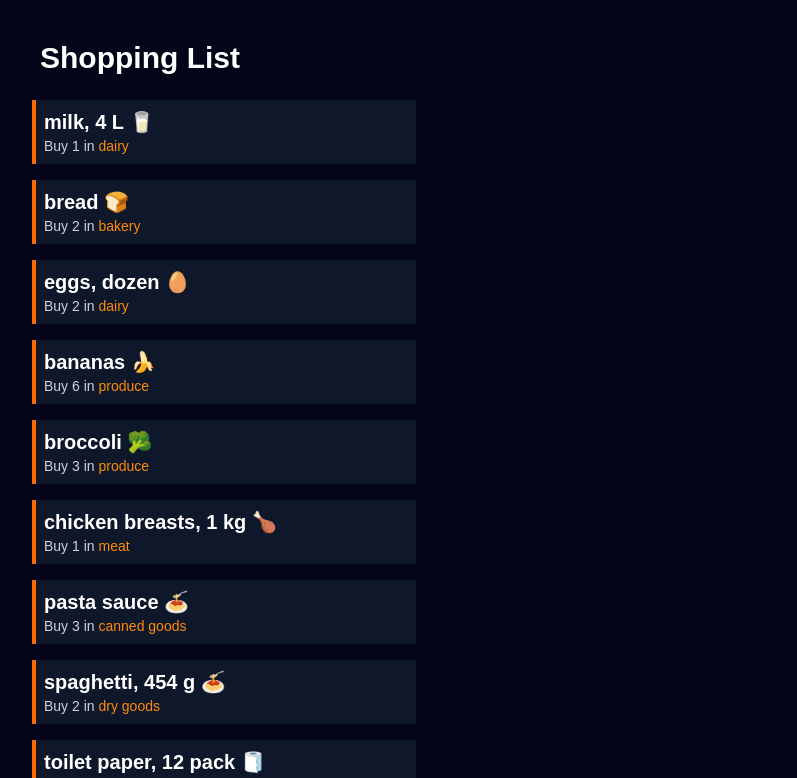
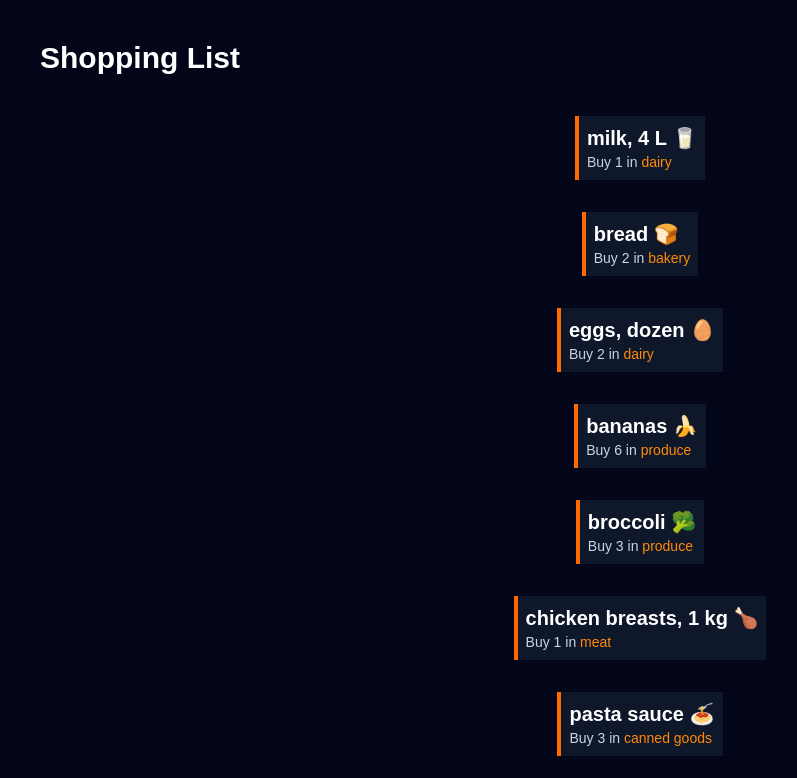
Before and after one commit to Parneetsandhu05/cprg306-assignments, a Next.js app: page /week-4 in a window 1280 px wide. Shown: the top 778 px of the page, without its empty margins (0-797 px from the left). Built offline with nearby package versions, Linux system fonts and the light colour scheme.

Commit message:
Finished Week 4 - Mapping JSON data

```diff
--- a/app/week-4/item-list.js
+++ b/app/week-4/item-list.js
@@ -3,15 +3,10 @@ import items from "./items.json"; // Importing the JSON data
 
 export default function ItemList() {
   return (
-    <div>
-      {items.map((item) => (
-        <Item
-          key={item.id}
-          name={item.name}
-          quantity={item.quantity}
-          category={item.category}
-        />
-      ))}
-    </div>
-  );
+  <ul className="flex flex-col items-center">
+    {items.map((item) => (
+      <Item key={item.id} {...item} />
+    ))}
+  </ul>
+);
 }
```
